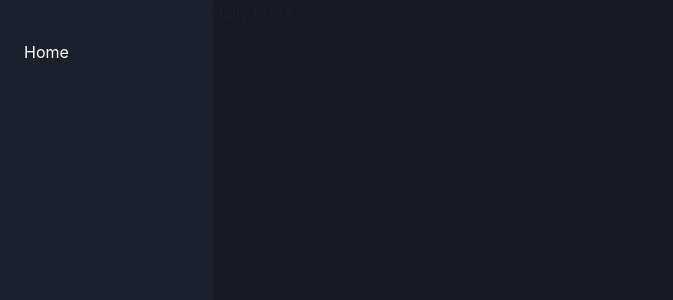
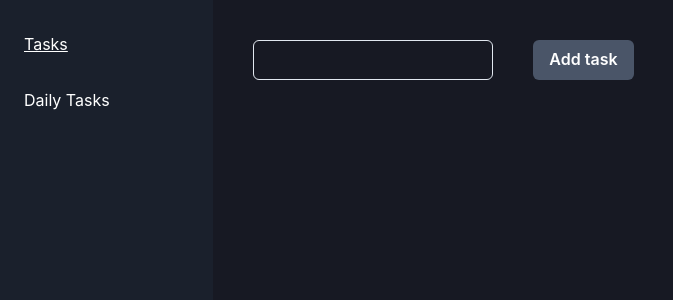
Before and after one commit to VashUber/todo, a React (Vite) app: page / in a window 1280 px wide. Shown: the top 300 px of the page, without its empty margins (0-673 px from the left). Built offline with nearby package versions, Linux system fonts and the light colour scheme.

Commit message:
added simple card componen

```diff
--- a/src/components/Aside.tsx
+++ b/src/components/Aside.tsx
@@ -1,13 +1,29 @@
-import { Link as RouterLink } from "react-router-dom"
-import { Link, Box } from "@chakra-ui/react"
+import { Link as RouterLink, useLocation } from "react-router-dom"
+import { Link, Flex } from "@chakra-ui/react"
 
 const Aside = () => {
+  const { pathname } = useLocation()
+
   return (
-    <Box pt={10}>
-      <Link as={RouterLink} to="/" color="white" pl={6}>
-        Home
+    <Flex direction="column" color="white" my={8}>
+      <Link
+        as={RouterLink}
+        to="/"
+        pl={6}
+        textDecoration={pathname === "/" ? "underline" : ""}
+      >
+        Tasks
       </Link>
-    </Box>
+      <Link
+        as={RouterLink}
+        to="/dailytasks"
+        pl={6}
+        my={8}
+        textDecoration={pathname === "/dailytasks" ? "underline" : ""}
+      >
+        Daily Tasks
+      </Link>
+    </Flex>
   )
 }
 
--- /dev/null
+++ b/src/components/Card.tsx
@@ -0,0 +1,7 @@
+import { Box } from "@chakra-ui/react"
+
+const Card = ({ elem }: { elem: string }) => {
+  return <Box>{elem}</Box>
+}
+
+export default Card
--- a/src/layouts/Default.tsx
+++ b/src/layouts/Default.tsx
@@ -1,6 +1,5 @@
 import { Outlet } from "react-router-dom"
 import { Grid, GridItem } from "@chakra-ui/react"
-import Router from "../router"
 import Aside from "../components/Aside"
 
 const Default = () => {
@@ -9,7 +8,7 @@ const Default = () => {
       <GridItem rowSpan={2} colSpan={1} bg="gray.800">
         <Aside />
       </GridItem>
-      <GridItem colSpan={5} rowSpan={2} bg="gray.900">
+      <GridItem colSpan={5} rowSpan={2} bg="gray.900" color="white" p={6}>
         <Outlet />
       </GridItem>
     </Grid>
--- a/src/pages/Tasks.tsx
+++ b/src/pages/Tasks.tsx
@@ -1,5 +1,35 @@
+import { Button, Flex, Grid, Input } from "@chakra-ui/react"
+import { useState } from "react"
+import { useLocation } from "react-router-dom"
+import Card from "../components/Card"
+
 const Tasks = () => {
-  return <div>daily tasks</div>
+  const { pathname } = useLocation()
+  const [taskInput, setTaskInput] = useState("")
+  const [tasks, setTasks] = useState<string[]>([])
+
+  const addTask = () => {
+    setTasks((prev) => [...prev, taskInput])
+    setTaskInput("")
+  }
+
+  return (
+    <Grid p={4}>
+      <Flex gap={10} mb={10}>
+        <Input
+          w={60}
+          value={taskInput}
+          onChange={(e) => setTaskInput(e.target.value)}
+        />
+        <Button bg="gray.600" _hover={{ background: "gray.500" }} onClick={addTask}>
+          Add task
+        </Button>
+      </Flex>
+      {tasks.map((elem, index) => (
+        <Card elem={elem} key={index} />
+      ))}
+    </Grid>
+  )
 }
 
 export default Tasks
--- a/src/router/index.tsx
+++ b/src/router/index.tsx
@@ -1,15 +1,16 @@
 import { Routes, Route, Navigate } from "react-router-dom"
 import Tasks from "../pages/Tasks"
 import NotFound from "../pages/NotFound"
-import Default from "../layouts/default"
+import Default from "../layouts/Default"
 import Error from "../layouts/Error"
 
 const Router = () => {
   return (
     <Routes>
+      <Route path="*" element={<Navigate to="/404" />} />
       <Route path="/" element={<Default />}>
         <Route index element={<Tasks />} />
-        <Route path="*" element={<Navigate to='/404' />} />
+        <Route path="/dailytasks" element={<Tasks />} />
       </Route>
       <Route path="/404" element={<Error />}>
         <Route index element={<NotFound />} />
```
